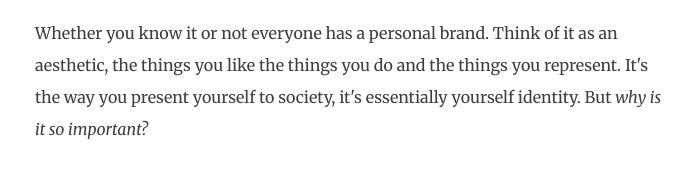
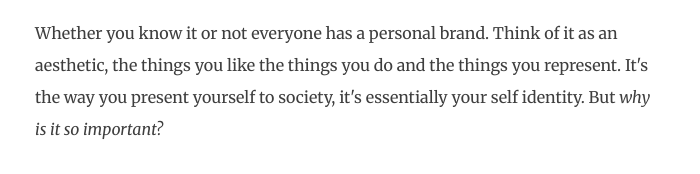
Before and after one commit to ash-qasim/EAC-Website, a plain HTML site: page index.html in a window 1280 px wide. Shown: the part 472-646 px from the top of the page, 105-805 px from the left. Drawn offline with nearby package versions, Linux system fonts and the light colour scheme.

Commit message:
Update index.html

```diff
--- a/index.html
+++ b/index.html
@@ -104,7 +104,7 @@
                     <div class="entry__content">
                         <p>
                         Whether you know it or not everyone has a personal brand. Think of it as an aesthetic, the things you like
-                        the things you do and the things you represent. It's the way you present yourself to society, it's essentially yourself
+                        the things you do and the things you represent. It's the way you present yourself to society, it's essentially your self
                         identity. But <em>why is it so important?</em>
                         </p>
 
```
